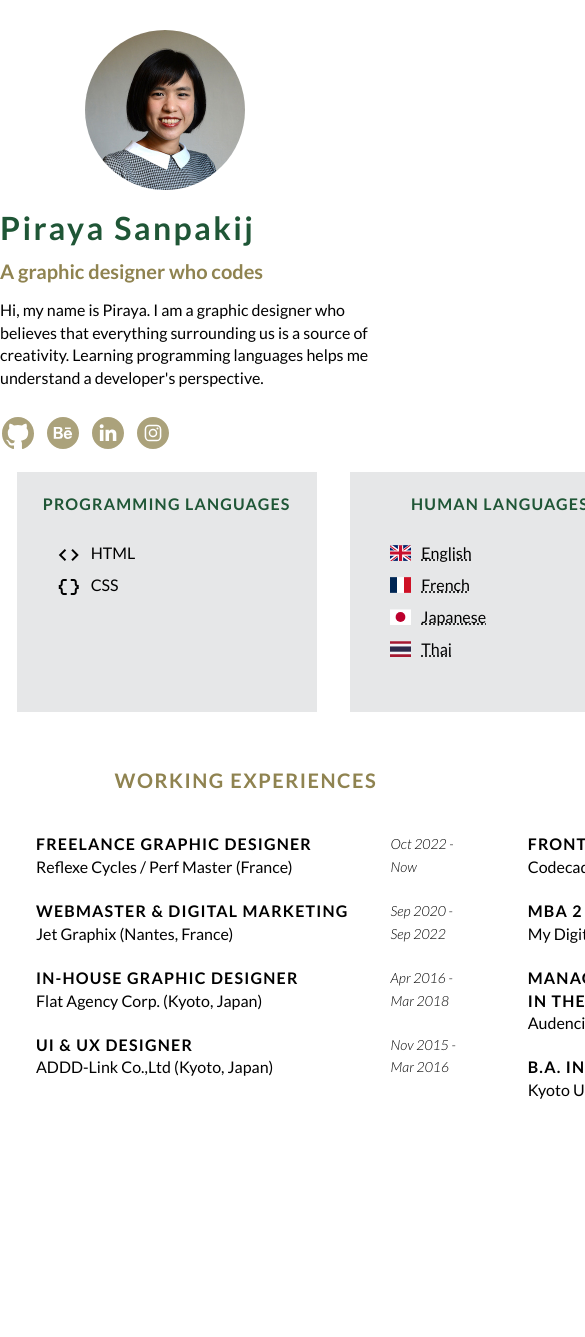
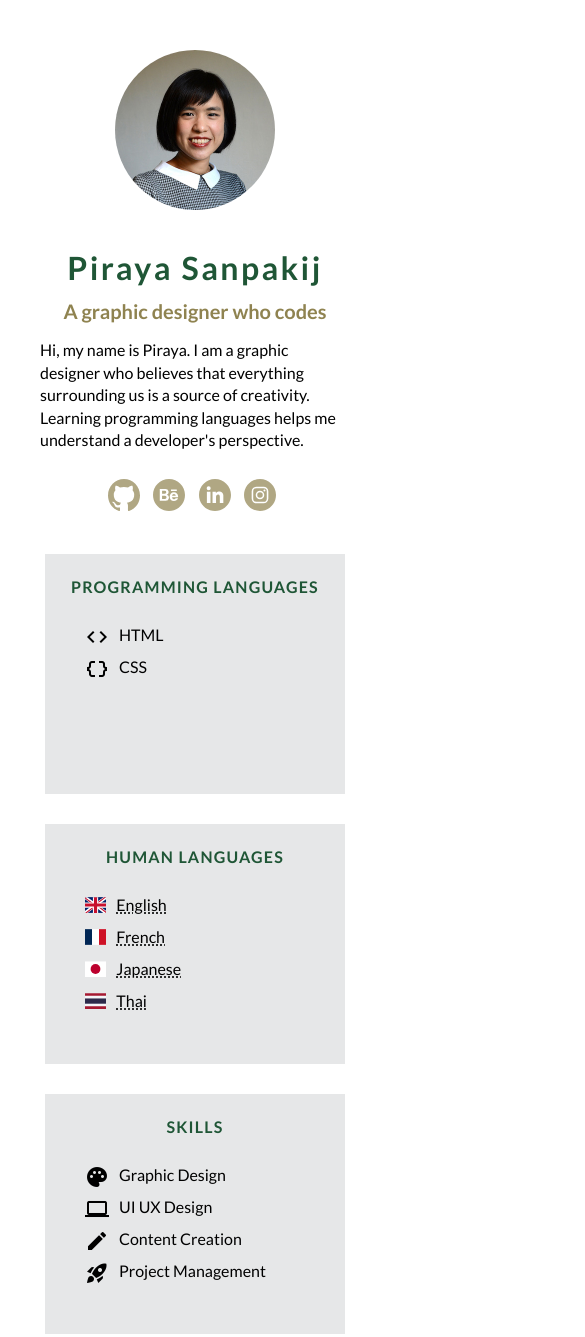
Before and after one commit to Piraya99/resume, a plain HTML site: page index.html in a window 390 px wide. Shown: the top 1337 px of the page, 585 px wide, since content can reach past the window. Before the commit the page ends 1148 px from the top, so only its background shows below. Drawn offline with nearby package versions, Linux system fonts and the light colour scheme.

Commit message:
Responsive

```diff
--- a/css/style.css
+++ b/css/style.css
@@ -28,6 +28,10 @@ a {
   text-decoration: none;
 }
 
+.bio {
+  margin: 20px 40px;
+}
+
 /* Social Icons */
 
 svg {
@@ -35,13 +39,13 @@ svg {
   height: 32px;
   padding: 2px;
   fill: var(--main-beige);
-  opacity: 0.75;
+  opacity: 0.7;
   margin-right: 6px;
   margin-top: 10px;
 }
 
 .github:hover {
-  fill: #171515;
+  fill: #7d349f;
 }
 
 .behance:hover {
@@ -96,13 +100,14 @@ header {
 
 img.profile {
   border-radius: 50%;
-  margin-top: 20px;
+  margin-top: 40px;
   margin-right: 60px;
   width: 160px;
   height: 160px;
 }
 
 /* Typography */
+
 
 /* Color*/
 h1,h4 {
@@ -142,7 +147,6 @@ td.date {
 
 }
 
-
 .container {
   margin: 2.5% auto;
   width: 1000px;
@@ -157,3 +161,62 @@ td.date {
   height: 200px;
   padding-bottom: 40px;
 }
+
+/* Responsive */
+@media (min-width: 1600px) {
+}
+
+@media (max-width: 480px) {
+  h1, h2 {
+    text-align: center;
+  }
+  img.profile {
+  margin-right: 0px;
+  }
+  .container {
+    width: 100%;
+    display: flex;
+    flex-flow: column wrap;
+  }
+  .socialmedia {
+    text-align: center;
+  }
+}
+
+@media (max-width: 768px) {
+  h1, h2 {
+    text-align: center;
+  }
+  img.profile {
+  margin-right: 0px;
+  }
+    .container {
+    width: 100%;
+    display: flex;
+    flex-flow: column wrap;
+    align-items: center;
+  }
+    .box {
+      margin-bottom: 30px;
+    }
+    .socialmedia {
+    text-align: center;
+    }
+}
+
+@media (max-width: 1024px) {
+  img.profile {
+  margin-right: 0px;
+  }
+  .container {
+    width: 100%;
+    flex-flow: column wrap;
+    align-items: center;
+    align-items: center;
+  }
+  .box {
+    margin-bottom: 30px;
+  }
+  .socialmedia {
+  text-align: center;
+}
--- a/index.html
+++ b/index.html
@@ -1,7 +1,9 @@
 <!DOCTYPE html>
 <html>
 <head>
+	<!-- Required meta tags -->
 	<meta charset="utf-8">
+	<meta name="viewport" content="width=device-width, initial-scale=1, shrink-to-fit=no">
 
 	<title>Piraya Sanpakij</title>
 
@@ -24,11 +26,13 @@
 			<img class="profile" src="img/profilephoto.jpeg"/>
 		</div>
 		<!-- Bio -->
-		<div class="right">
+		<div class="bio">
 			<h1>Piraya Sanpakij</h1>
 			<h2>A graphic designer who codes</h2>
 			<p> Hi, my name is Piraya. I am a graphic designer who believes that everything surrounding us is a source of creativity. Learning programming languages helps me understand a developer's perspective.</p>
-			<!-- Contact -->
+
+			<!-- Social Media -->
+		<div class="socialmedia">
 			<!-- Github -->
 			<a href="https://github.com/piraya99" target="_blank">
 				<svg class="github" viewBox="0 0 448 448">
@@ -38,8 +42,8 @@
 				c0-25.1,8.7-45.6,23-61.6c-2.3-5.8-10-29.2,2.2-60.8c0,0,18.8-6.2,61.6,23.5c17.9-5.1,37-7.6,56.1-7.7c19,0.1,38.2,2.6,56.1,7.7
 				c42.8-29.7,61.5-23.5,61.5-23.5c12.2,31.6,4.5,55,2.2,60.8c14.3,16.1,23,36.6,23,61.6c0,88.2-52.4,107.6-102.3,113.3
 				c8,7.1,15.2,21.1,15.2,42.5c0,30.7-0.3,55.5-0.3,63c0,6.1,4,13.3,15.4,11C383.9,417.1,448,331.1,448,229.7C448,102.8,347.7,0,224,0
-		z"/>
-</svg></a>
+				z"/></svg>
+			</a>
 			<!-- Behance -->
 			<a href="https://www.behance.net/pirayaspk" target="_blank">
 				<svg class="behance" viewBox="0 0 512 512"><path d="M191.32,267.878h-46.3v50.687h46.3a25.344,25.344,0,1,0,0-50.687Z"/><path d="M212.622,212.989A23.924,23.924,0,0,0,188.7,189.064l-.1-.055-.022.055H145.023v47.85H188.7A23.925,23.925,0,0,0,212.622,212.989Z"/><path d="M334.578,240.281a30.557,30.557,0,0,0-30.339,26.928h60.679A30.557,30.557,0,0,0,334.578,240.281Z"/><path d="M256,0C114.615,0,0,114.615,0,256S114.615,512,256,512,512,397.385,512,256,397.385,0,256,0ZM203.344,349.528h-94.8V158.1h91.9a48.7,48.7,0,0,1,22.265,92.007,51.6,51.6,0,0,1-19.368,99.42Zm84.3-180.255h92.87v22.8h-92.87ZM400.986,292.137H304.542q-.022.612-.023,1.229a31.517,31.517,0,0,0,58.73,15.9l.064.037h36.85c-9.006,30.666-35.887,44.447-65.2,44.447-38.812,0-67.687-32.007-67.687-71.489s28.875-71.489,67.687-71.489S407.876,244.105,400.986,292.137Z"/></svg>
@@ -52,7 +56,7 @@
 			<a href="https://www.instagram.com/pirayaspk" target="_blank">
 				<svg class="instagram" viewBox="0 0 512 512"><path d="M314.757,147.525H197.243a49.717,49.717,0,0,0-49.718,49.718V314.757a49.718,49.718,0,0,0,49.718,49.718H314.757a49.718,49.718,0,0,0,49.717-49.718V197.243A49.717,49.717,0,0,0,314.757,147.525ZM256,324.391A68.391,68.391,0,1,1,324.391,256,68.391,68.391,0,0,1,256,324.391ZM327.242,201.58a16.271,16.271,0,1,1,16.27-16.271A16.271,16.271,0,0,1,327.242,201.58Z"/><path d="M256,211.545A44.455,44.455,0,1,0,300.455,256,44.455,44.455,0,0,0,256,211.545Z"/><path d="M256,0C114.615,0,0,114.615,0,256S114.615,512,256,512,512,397.385,512,256,397.385,0,256,0ZM389.333,312.5A76.836,76.836,0,0,1,312.5,389.333H199.5A76.837,76.837,0,0,1,122.666,312.5V199.5A76.836,76.836,0,0,1,199.5,122.667H312.5A76.836,76.836,0,0,1,389.333,199.5Z"/></svg>
 			</a>
-
+		</div>
 		</div>
 
 	</header>
@@ -61,7 +65,7 @@
 	<div class="container">
 
 		<!-- Programming Languages -->
-		<div class="box">
+		<div class="box left">
 			<h4>Programming Languages</h4>
 			<ul>
 				<li><span class="material-icons md-24">code</span>HTML</li>
@@ -70,7 +74,7 @@
 		</div>
 
 		<!-- Human Languages -->
-		<div class="box">
+		<div class="box center">
 			<h4>Human Languages</h4>
 			<ul>
 				<li><span class="fi fi-gb"></span><abbr title='Hello :)'>English</abbr></li>
@@ -81,7 +85,7 @@
 		</div>
 
 		<!-- Skills -->
-		<div class="box">
+		<div class="box right">
 			<h4>Skills</h4>
 			<ul>
 				<li><span class="material-icons md-24">palette</span>Graphic Design</li>
```
Also changed, not shown: 1 other file. Lines whose indentation alone changed are shown as unchanged.
